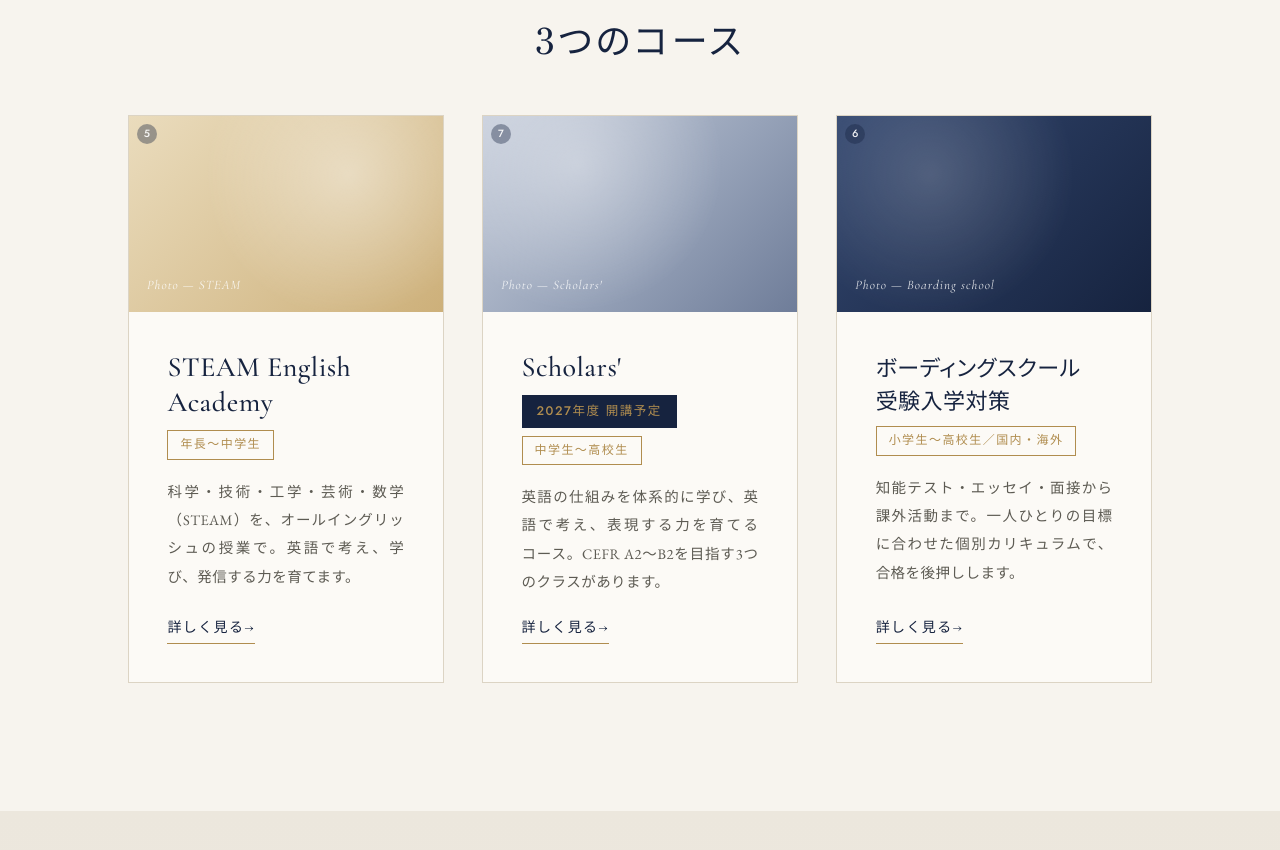
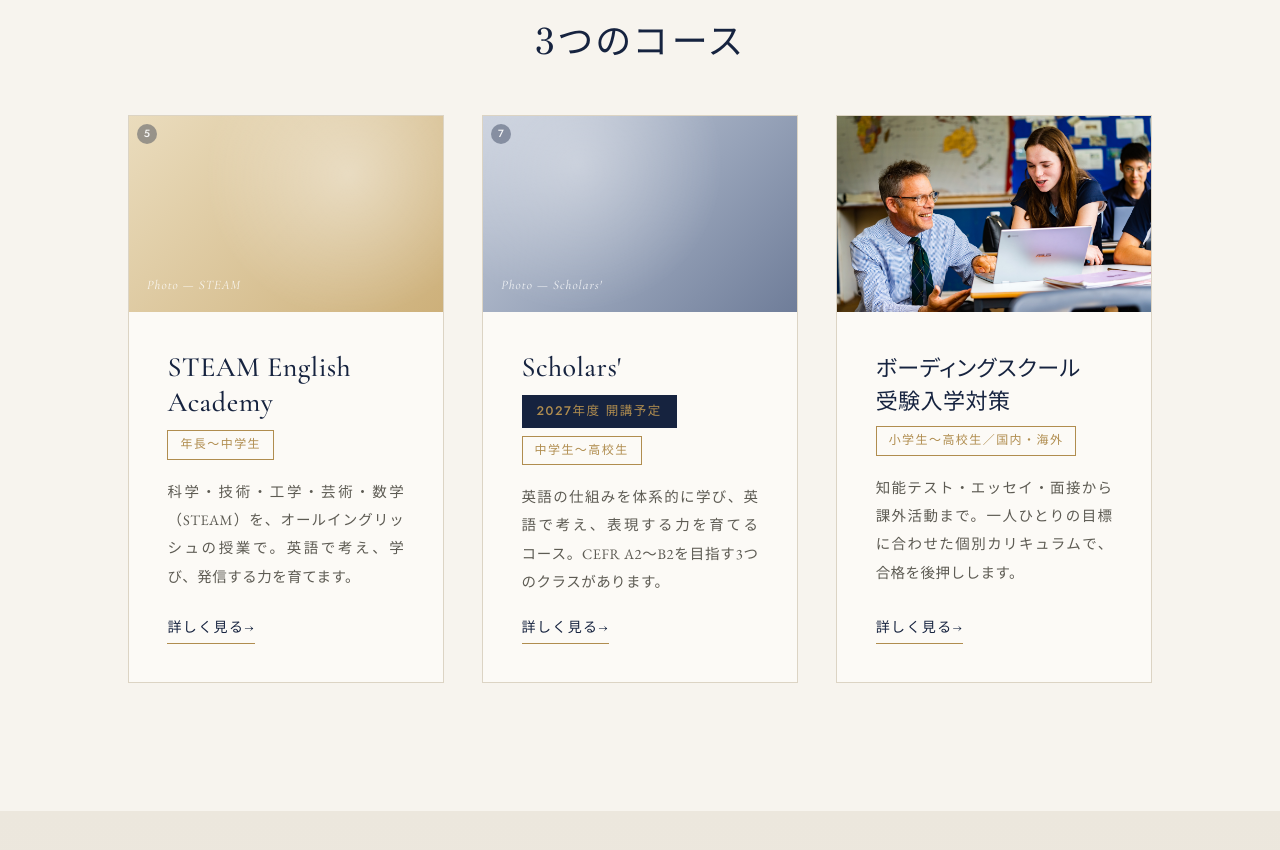
Before and after one commit to noaruft/realacademy, a plain HTML site: page docs/school.html in a window 1280 px wide. Shown: the part 810-1660 px from the top of the page. Drawn offline with nearby package versions, Linux system fonts and the light colour scheme; a web font is replaced by a local one.

Commit message:
英語教室のボーディングに写真を追加・イギリス留学の写真の順番を変更

```diff
--- a/docs/school.html
+++ b/docs/school.html
@@ -88,7 +88,7 @@
         </div>
       </article>
       <article class="course-card reveal">
-        <div data-photo="6" class="ph deep" data-label="Photo — Boarding school"></div>
+        <div data-photo="6" class="ph has-photo deep" data-label="Photo — Boarding school" style="background:url('assets/photos/6.jpg') center / cover no-repeat;"></div>
         <div class="course-body">
           <p class="course-name ja"><span lang="ja">ボーディングスクール<br>受験入学対策</span><span lang="en">Boarding School Entrance Prep</span></p>
           <span class="course-age"><span lang="ja">小学生〜高校生／国内・海外</span><span lang="en">Ages 6–18 / Japan &amp; overseas</span></span>
```
Also changed, not shown: docs/uk-study.html (+1 -1 lines), docs/assets/photos/6.jpg (added), 2 other files.
